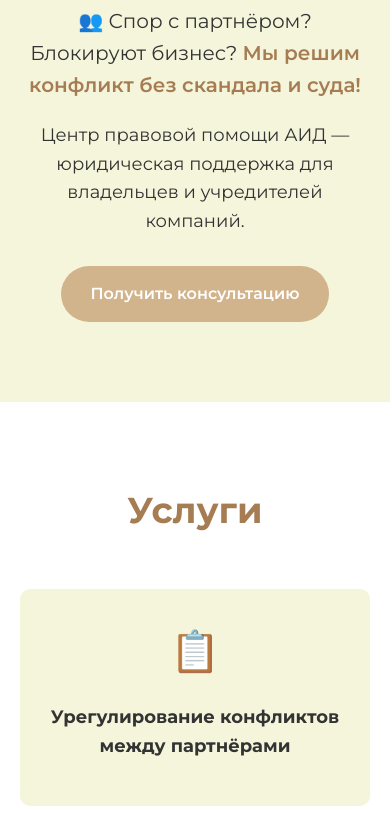
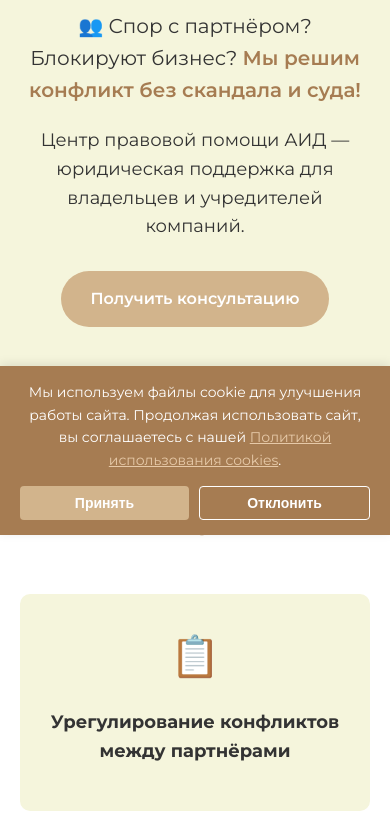
Before and after one commit to Denllar/AID-Corporate, a plain HTML site: page index.html in a window 390 px wide. Shown: the part 309-1141 px from the top of the page. Drawn offline with Linux system fonts and the light colour scheme.

Commit message:
add pdf files

```diff
--- a/index.html
+++ b/index.html
@@ -5,7 +5,7 @@
     <meta charset="UTF-8">
     <meta name="viewport" content="width=device-width, initial-scale=1.0">
     <title>Корпоративные отношения</title>
-    <link rel="icon" type="image/svg+xml" href="./public/logo.png" />
+    <link rel="icon" type="image/svg+xml" href="logo.png" />
     <link rel="stylesheet" href="styles.css">
     <link rel="preconnect" href="https://fonts.googleapis.com">
     <link rel="preconnect" href="https://fonts.gstatic.com" crossorigin>
@@ -17,7 +17,7 @@
         <!-- Обычная шапка для десктопа -->
         <div class="container header-container">
             <div class="logo">
-                <img src="public/logo.png" alt="АИД Legal Center" class="logo-image">
+                <img src="logo.png" alt="АИД Legal Center" class="logo-image">
             </div>
             <div class="contact-info">
                 <div class="contact-info-row">
@@ -72,7 +72,7 @@
         <div class="mobile-header">
             <div class="mobile-header-top">
                 <div class="mobile-logo">
-                    <span class="mobile-logo-text">АИД</span>
+                    <img src="logo.png" alt="АИД Legal Center" class="logo-image">
                 </div>
                 <div class="mobile-social-top">
                     <a href="https://t.me/+79373090994" target="_blank" class="mobile-social-icon telegram">
@@ -271,6 +271,16 @@
         </section>
     </main>
 
+    <div class="cookie-consent">
+        <div class="cookie-content">
+            <p>Мы используем файлы cookie для улучшения работы сайта. Продолжая использовать сайт, вы соглашаетесь с нашей <a href="Политика_использования_cookies_КОРПОРАТ.pdf" target="_blank">Политикой использования cookies</a>.</p>
+            <div class="cookie-buttons">
+                <button class="cookie-accept">Принять</button>
+                <button class="cookie-decline">Отклонить</button>
+            </div>
+        </div>
+    </div>
+
     <footer>
         <div class="container">
             <div class="footer-content">
@@ -278,7 +288,11 @@
                     <h2>АИД</h2>
                     <p>Центр правовой помощи</p>
                 </div>
-
+                <div class="footer-links">
+                    <a href="Политика_конфиденциальности_Копорат.pdf" target="_blank">Политика конфиденциальности</a>
+                    <a href="Политика_использования_cookies_КОРПОРАТ.pdf" target="_blank">Политика файлов cookies</a>
+                    <a href="Пользовательское_соглашение_Корпорат.pdf" target="_blank">Пользовательское соглашение</a>
+                </div>
                 <div class="footer-contact">
                     <p>г. Уфа, ул. Айская, д. 46</p>
                     <a href="tel:+79373090994">+7 (937) 309-09-94</a>
--- a/script.js
+++ b/script.js
@@ -78,3 +78,63 @@ function showMessage(isSuccess) {
     closeBtn.removeEventListener("click", hideMessage);
   }
 }
+
+// Проверяем, было ли уже принято соглашение о cookies
+function checkCookieConsent() {
+  return localStorage.getItem('cookieConsent');
+}
+
+// Показываем баннер cookies
+function showCookieBanner() {
+  const cookieBanner = document.querySelector('.cookie-consent');
+  if (cookieBanner && !checkCookieConsent()) {
+      cookieBanner.style.display = 'block';
+  }
+}
+
+// Скрываем баннер cookies и сохраняем согласие
+function hideCookieBanner() {
+  const cookieBanner = document.querySelector('.cookie-consent');
+  if (cookieBanner) {
+      cookieBanner.style.display = 'none';
+  }
+}
+
+// Устанавливаем согласие о cookies
+function setCookieConsent(accepted) {
+  localStorage.setItem('cookieConsent', accepted ? 'accepted' : 'declined');
+  hideCookieBanner();
+
+  // Здесь можно добавить код для установки/удаления аналитических cookies
+  if (accepted) {
+      // Установка аналитических cookies
+      console.log('Cookies accepted');
+  } else {
+      // Удаление аналитических cookies
+      console.log('Cookies declined');
+  }
+}
+
+// Инициализация при загрузке страницы
+document.addEventListener('DOMContentLoaded', function() {
+  // Показываем баннер, если согласие еще не дано
+  if (!checkCookieConsent()) {
+      showCookieBanner();
+  }
+
+  // Обработчики для кнопок
+  const acceptBtn = document.querySelector('.cookie-accept');
+  const declineBtn = document.querySelector('.cookie-decline');
+
+  if (acceptBtn) {
+      acceptBtn.addEventListener('click', function() {
+          setCookieConsent(true);
+      });
+  }
+
+  if (declineBtn) {
+      declineBtn.addEventListener('click', function() {
+          setCookieConsent(false);
+      });
+  }
+});
--- a/styles.css
+++ b/styles.css
@@ -991,3 +991,88 @@ footer {
     font-size: 18px;
     color: var(--light-text);
 }
+
+/* Cookie Consent Banner Styles */
+.cookie-consent {
+    position: fixed;
+    bottom: 0;
+    left: 0;
+    right: 0;
+    background-color: var(--primary-dark);
+    color: var(--white);
+    padding: 15px 20px;
+    z-index: 9999;
+    display: none;
+    box-shadow: 0 -2px 10px rgba(0, 0, 0, 0.1);
+}
+
+.cookie-content {
+    max-width: 1200px;
+    margin: 0 auto;
+    display: flex;
+    flex-wrap: wrap;
+    align-items: center;
+    justify-content: space-between;
+    gap: 15px;
+}
+
+.cookie-content p {
+    margin: 0;
+    flex: 1;
+    min-width: 250px;
+    font-size: 14px;
+}
+
+.cookie-content a {
+    color: var(--accent);
+    text-decoration: underline;
+}
+
+.cookie-buttons {
+    display: flex;
+    gap: 10px;
+}
+
+.cookie-accept, .cookie-decline {
+    padding: 8px 20px;
+    border: none;
+    border-radius: 4px;
+    cursor: pointer;
+    font-weight: 600;
+    font-size: 14px;
+    transition: background-color 0.3s;
+}
+
+.cookie-accept {
+    background-color: var(--primary-color);
+    color: var(--white);
+}
+
+.cookie-decline {
+    background-color: transparent;
+    color: var(--white);
+    border: 1px solid var(--white);
+}
+
+.cookie-accept:hover {
+    background-color: var(--primary-dark);
+}
+
+.cookie-decline:hover {
+    background-color: rgba(255, 255, 255, 0.1);
+}
+
+@media (max-width: 768px) {
+    .cookie-content {
+        flex-direction: column;
+        text-align: center;
+    }
+
+    .cookie-buttons {
+        width: 100%;
+    }
+
+    .cookie-accept, .cookie-decline {
+        flex: 1;
+    }
+}
```
Also changed, not shown: logo.png (renamed from public/logo.png), 3 other files.
